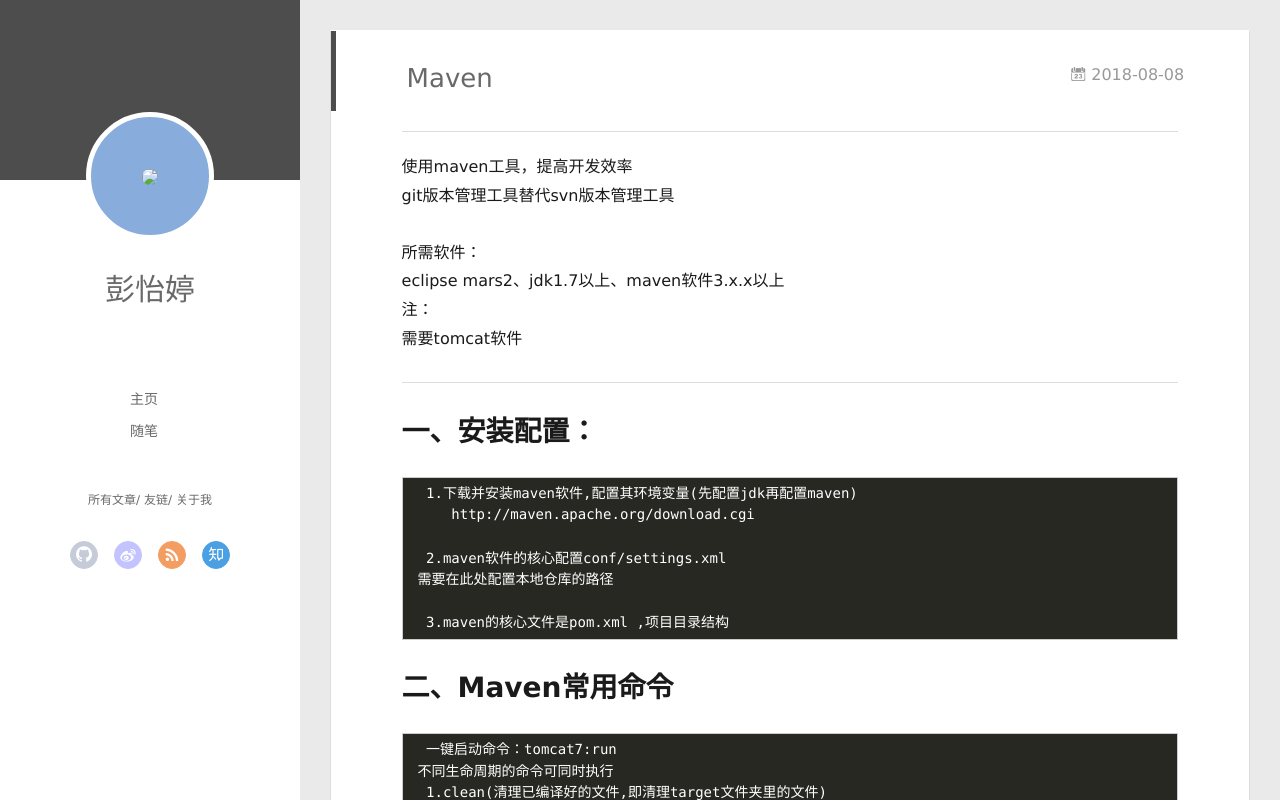
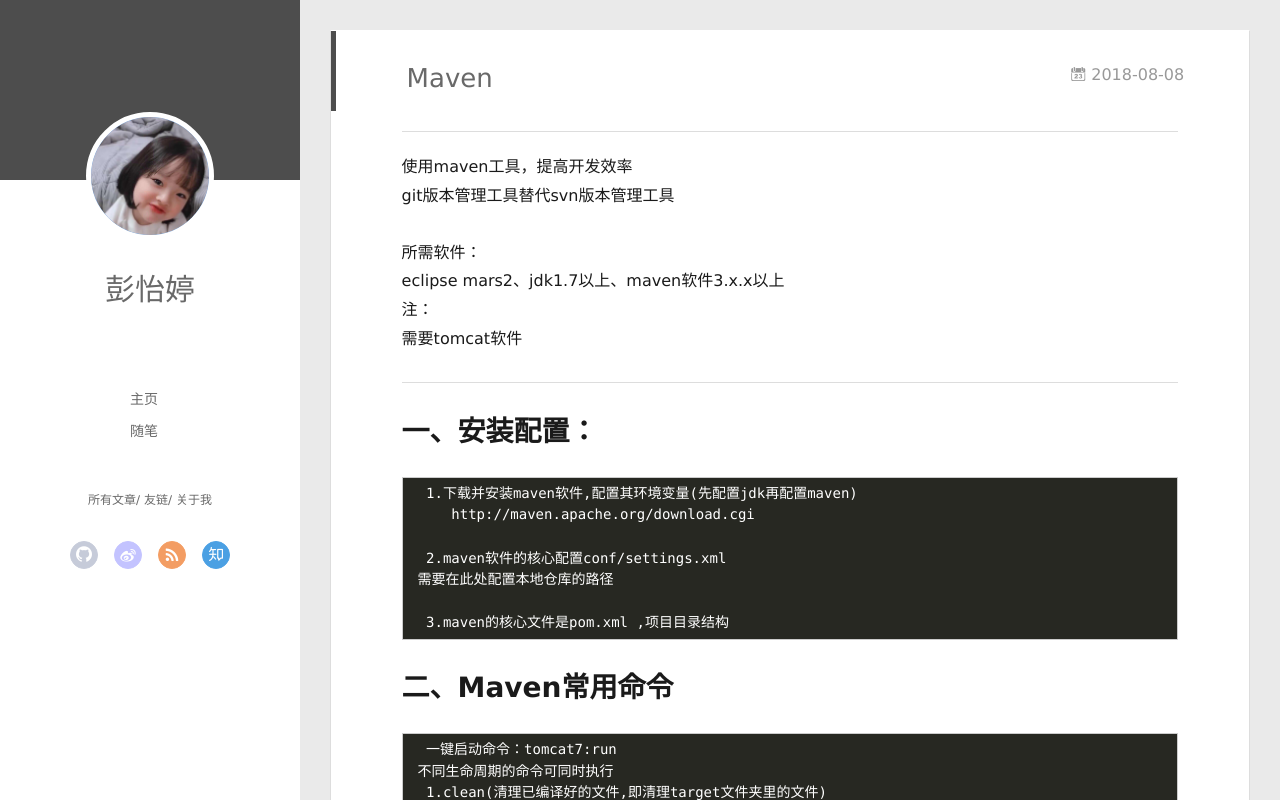
Before and after one commit to Amulsion/amulsion.github.io, a plain HTML site: page 2018/08/08/Maven/index.html in a window 1280 px wide. Drawn offline with Linux system fonts and the light colour scheme; animation ran at ten frames a second.

Commit message:
Site updated: 2018-08-08 20:59:28

```diff
--- a/2018/08/08/Maven/index.html
+++ b/2018/08/08/Maven/index.html
@@ -48,7 +48,7 @@
 <div class="intrude-less">
 	<header id="header" class="inner">
 		<a href="/" class="profilepic">
-			<img src="img/avatar.png" class="js-avatar">
+			<img src="/img/avatar.png" class="js-avatar">
 		</a>
 		<hgroup>
 		  <h1 class="header-author"><a href="/">彭怡婷</a></h1>
@@ -106,7 +106,7 @@
 	<div class="intrude-less">
 		<header id="header" class="inner">
 			<div class="profilepic">
-				<img src="img/avatar.png" class="js-avatar">
+				<img src="/img/avatar.png" class="js-avatar">
 			</div>
 			<hgroup>
 			  <h1 class="header-author js-header-author">彭怡婷</h1>
```
Also changed, not shown: archives/2018/08/index.html (+2 -2 lines), archives/2018/index.html (+2 -2 lines), archives/index.html (+2 -2 lines), categories/maven/index.html (+2 -2 lines), index.html (+2 -2 lines), tags/maven/index.html (+2 -2 lines).
